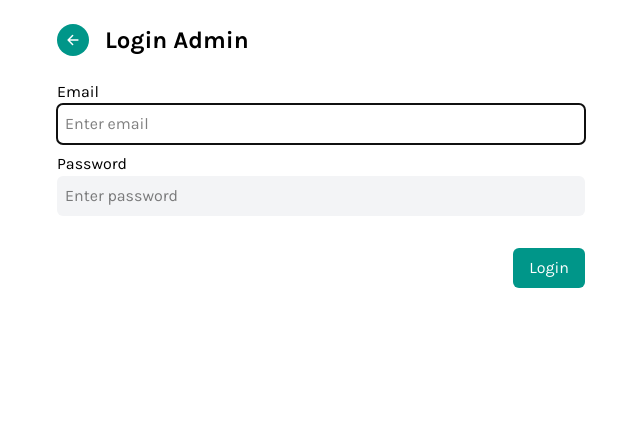
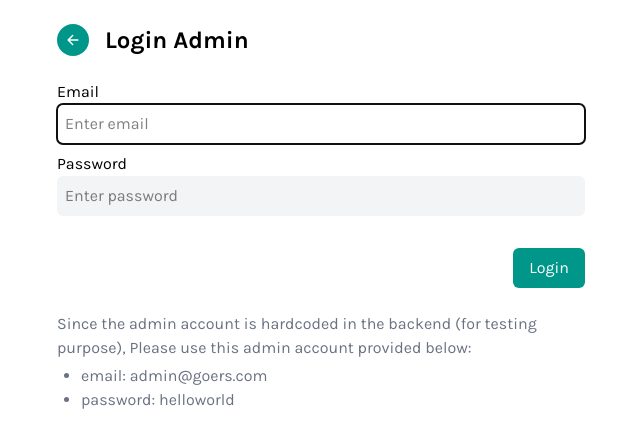
Before and after one commit to hellofromiqbal/goers-restaurant, a React app in the folder frontend/: page /login in a window 1280 px wide. Shown: the top 448 px of the page, without its empty margins (319-959 px from the left). Built offline with nearby package versions, Linux system fonts and the light colour scheme; the HTML template or start-up script is replaced by a standard one.

Commit message:
feat: add hardcoded admin account information in login page

```diff
--- a/frontend/src/pages/Login.tsx
+++ b/frontend/src/pages/Login.tsx
@@ -71,6 +71,13 @@ export default function Login() {
           </button>
         </div>
       </form>
+      <div className="flex flex-col gap-1 mt-6 text-gray-500">
+        <p className="text-small">Since the admin account is hardcoded in the backend (for testing purpose), Please use this admin account provided below:</p>
+        <ul className="flex flex-col ps-6">
+          <li className="list-disc">email: admin@goers.com</li>
+          <li className="list-disc">password: helloworld</li>
+        </ul>
+      </div>
     </div>
   );
 }
```
Also changed, not shown: 1 other file (tests, documents, lock files or other folders). Lines whose indentation alone changed are shown as unchanged.
